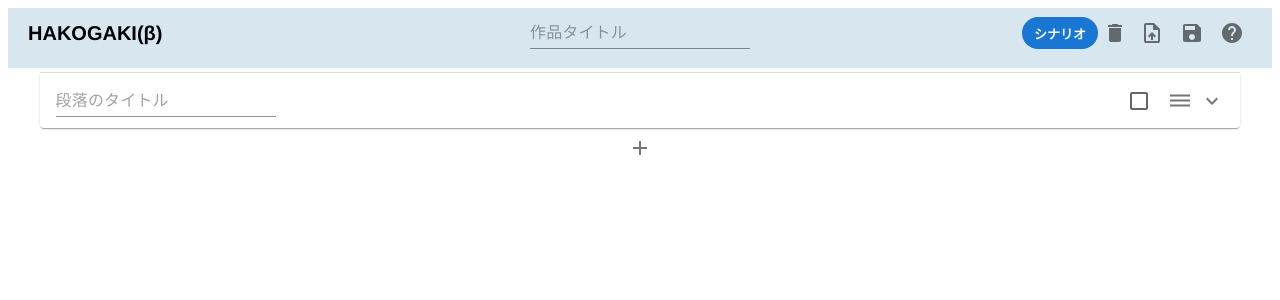
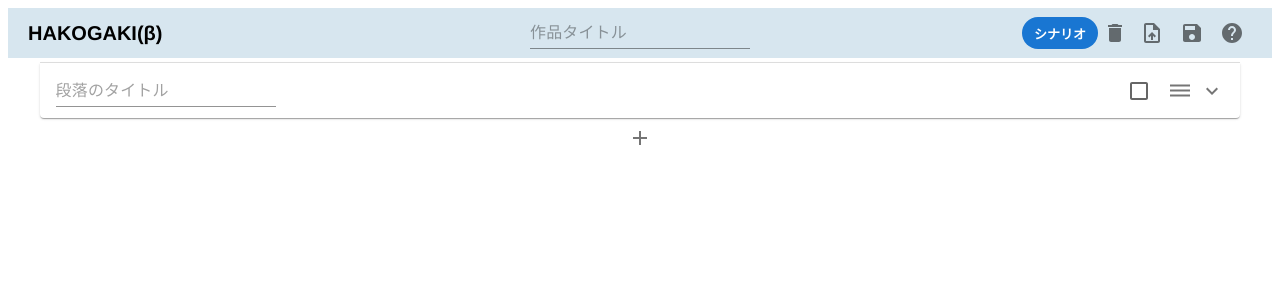
Before and after one commit to tkawabat/hakogaki, a Next.js app: page / in a window 1280 px wide. Shown: the top 300 px of the page. Built offline with nearby package versions, Linux system fonts and the light colour scheme.

Commit message:
fix header css

```diff
--- a/src/components/l4/Header.tsx
+++ b/src/components/l4/Header.tsx
@@ -21,7 +21,6 @@ const Root = styled.div`
     width: 100%;
     height: 50px;
     background-color: #d7e6ef;
-    padding-bottom: 10px;
 `
 
 const ToolTitle = styled.span`
```
